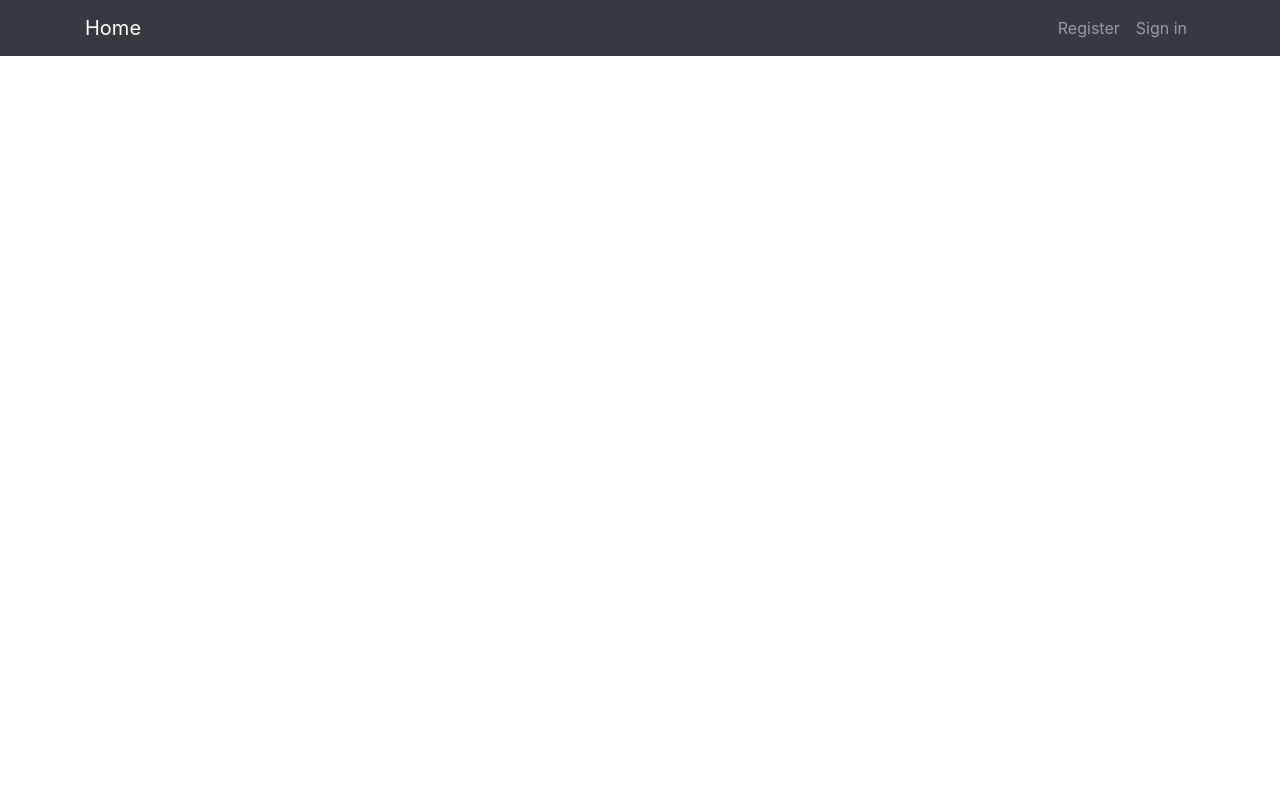
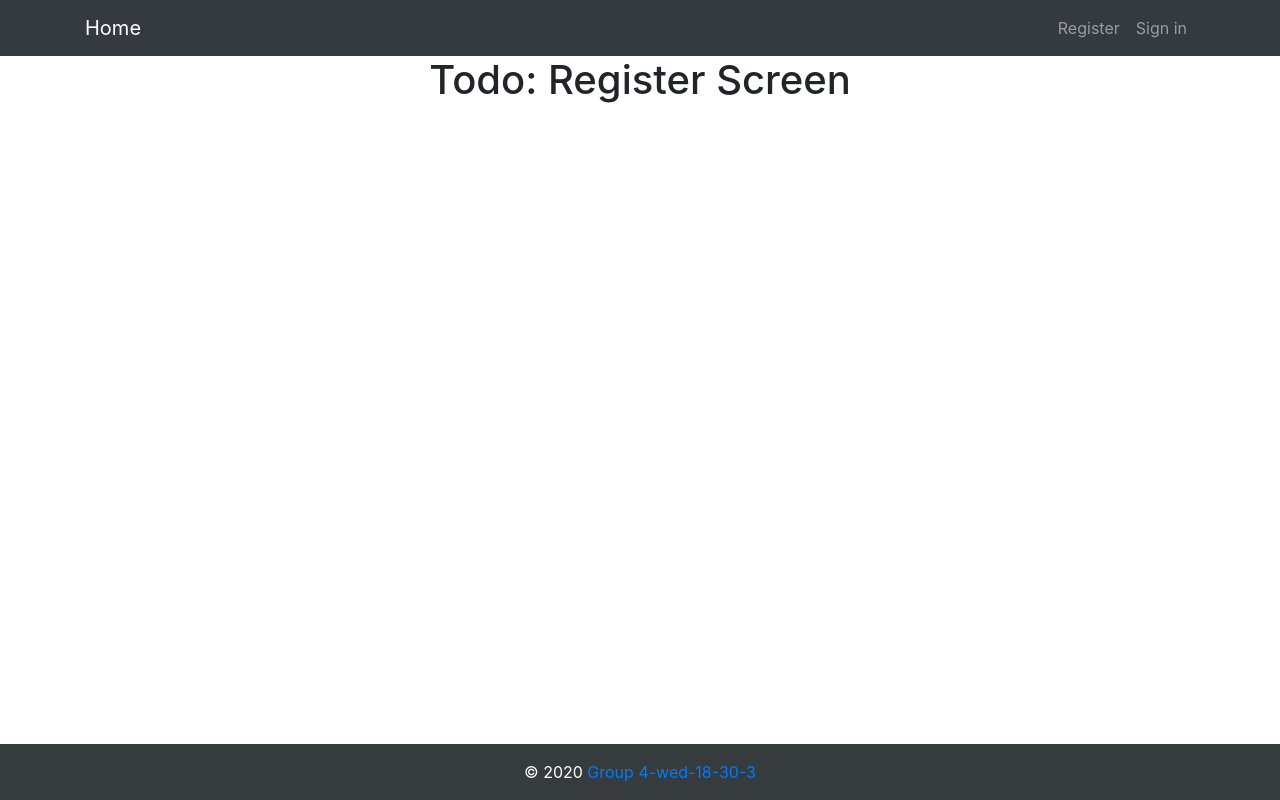
Before and after one commit to RMIT-SEPT/majorproject-4-wed-18-30-3, a React (Create React App) app in the folder FrontEnd/frontend-react/: page /register in a window 1280 px wide. Built offline with nearby package versions, Linux system fonts and the light colour scheme.

Commit message:
add screen component templates and routes for each

```diff
--- a/FrontEnd/frontend-react/public/index.html
+++ b/FrontEnd/frontend-react/public/index.html
@@ -24,7 +24,7 @@
       work correctly both with client-side routing and a non-root public URL.
       Learn how to configure a non-root public URL by running `npm run build`.
     -->
-    <title>Job Booking App - Group 4-wed-18-30-3</title>
+    <title>Job Booking App</title>
   </head>
   <body>
     <noscript>You need to enable JavaScript to run this app.</noscript>
--- a/FrontEnd/frontend-react/src/App.css
+++ b/FrontEnd/frontend-react/src/App.css
@@ -24,6 +24,16 @@
   color: white;
 }
 
+#footer {
+  position: fixed;
+  left: 0;
+  bottom: 0;
+  width: 100%;
+  background-color: #363b3d;
+  color: white;
+  text-align: center;
+}
+
 .App-link {
   color: #61dafb;
 }
@@ -36,6 +46,7 @@
     transform: rotate(360deg);
   }
 }
+
 
 .list-group-item.delete:hover {
   cursor: -webkit-grab;
--- a/FrontEnd/frontend-react/src/App.js
+++ b/FrontEnd/frontend-react/src/App.js
@@ -1,9 +1,15 @@
 import React from 'react';
 import logo from './logo.svg';
 import './App.css';
-import Dashboard from './components/Dashboard';
+import "bootstrap/dist/css/bootstrap.min.css"
+
 import Header from './components/Layout/Header';
-import "bootstrap/dist/css/bootstrap.min.css"
+import Footer from './components/Layout/Footer';
+import Dashboard from './components/Dashboard/Dashboard';
+import BookingScreen from './components/BookingScreen/BookingScreen';
+import LoginScreen from './components/LoginScreen/LoginScreen';
+import RegisterScreen from './components/RegisterScreen/RegisterScreen';
+
 import {BrowserRouter as Router, Route} from "react-router-dom";
 
 function App() {
@@ -11,8 +17,11 @@ function App() {
     <Router>
     <div className="App">
       <Header/>
-      <Route exact path="/dashboard" component={Dashboard}/>
-
+      <Route path="/dashboard" component={Dashboard}/>
+      <Route path="/booking" component={BookingScreen}/>
+      <Route path="/login" component={LoginScreen}/>
+      <Route path="/register" component={RegisterScreen}/>
+      <Footer/>
     </div>
     </Router>
   );
--- /dev/null
+++ b/FrontEnd/frontend-react/src/components/BookingScreen/BookingScreen.js
@@ -0,0 +1,15 @@
+import React, { Component } from 'react'
+import "bootstrap/dist/css/bootstrap.min.css"
+
+
+class BookingScreen extends Component {
+    render() {
+        return (
+            <div>
+                <h1>Todo: Booking Screen</h1>
+            </div>
+        )
+    }
+}
+
+export default BookingScreen;
--- /dev/null
+++ b/FrontEnd/frontend-react/src/components/Dashboard/Dashboard.js
@@ -0,0 +1,15 @@
+import React, { Component } from 'react'
+import "bootstrap/dist/css/bootstrap.min.css"
+
+
+class Dashboard extends Component {
+    render() {
+        return (
+            <div>
+                <h1>Job Booking App - Group 4-wed-18-30-3</h1>
+            </div>
+        )
+    }
+}
+
+export default Dashboard;
--- /dev/null
+++ b/FrontEnd/frontend-react/src/components/Layout/Footer.js
@@ -0,0 +1,16 @@
+import React, { Component } from 'react'
+
+
+class Footer extends Component {
+    render() {
+        return (
+            <footer className="footer page-footer font-small">
+                <div class="footer-copyright text-center py-3" id="footer">© 2020
+                    <a href="/dashboard"> Group 4-wed-18-30-3</a>
+                </div>
+            </footer>
+        )
+    }
+}
+
+export default Footer;
--- a/FrontEnd/frontend-react/src/components/Layout/Header.js
+++ b/FrontEnd/frontend-react/src/components/Layout/Header.js
@@ -7,7 +7,7 @@ class Header extends Component {
             <nav className="navbar navbar-expand-sm navbar-dark bg-dark">
             <div className="container">
 
-                <a className="navbar-brand" href="dashboard.html">
+                <a className="navbar-brand" href="/dashboard">
                     Home
                 </a>
                 <button className="navbar-toggler" type="button" data-toggle="collapse" data-target="#mobile-nav">
@@ -23,12 +23,12 @@ class Header extends Component {
 
                     <ul className="navbar-nav ml-auto">
                         <li className="nav-item">
-                            <a className="nav-link" href="register.html">
+                            <a className="nav-link" href="/register">
                                 Register
                             </a>
                         </li>
                         <li className="nav-item">
-                            <a className="nav-link" href="login.html">
+                            <a className="nav-link" href="/login">
                                 Sign in
                             </a>
                         </li>
--- a/FrontEnd/frontend-react/src/components/Dashboard.js
+++ b/FrontEnd/frontend-react/src/components/LoginScreen/LoginScreen.js
@@ -2,14 +2,14 @@ import React, { Component } from 'react'
 import "bootstrap/dist/css/bootstrap.min.css"
 
 
-class Dashboard extends Component {
+class LoginScreen extends Component {
     render() {
         return (
             <div>
-
+                <h1>Todo: Login Screen</h1>
             </div>
         )
     }
 }
 
-export default Dashboard;
+export default LoginScreen;
--- /dev/null
+++ b/FrontEnd/frontend-react/src/components/RegisterScreen/RegisterScreen.js
@@ -0,0 +1,15 @@
+import React, { Component } from 'react'
+import "bootstrap/dist/css/bootstrap.min.css"
+
+
+class RegisterScreen extends Component {
+    render() {
+        return (
+            <div>
+                <h1>Todo: Register Screen</h1>
+            </div>
+        )
+    }
+}
+
+export default RegisterScreen;
```
